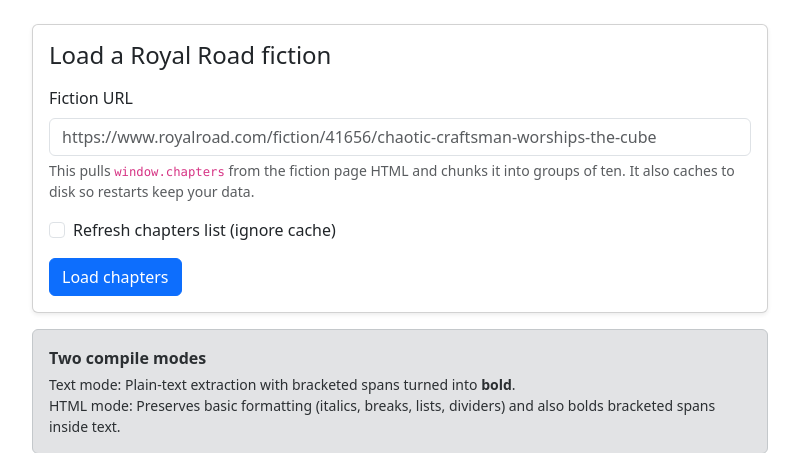
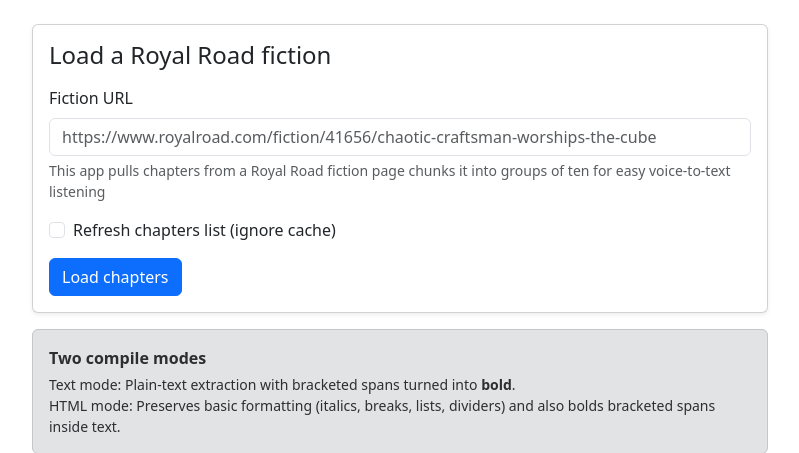
Before and after one commit to pbenzoni/royal-highway, a Flask app: page / in a window 1280 px wide. Shown: the part 57-510 px from the top of the page, without its empty margins (240-1039 px from the left). Run offline with Flask 3, Linux system fonts and the light colour scheme.

Commit message:
Update app description for clarity
This change updates the description text for the app to clarify its functionality.

```diff
--- a/templates/index.html
+++ b/templates/index.html
@@ -17,7 +17,7 @@
                 required
               />
               <div class="form-text">
-                This pulls <code>window.chapters</code> from the fiction page HTML and chunks it into groups of ten. It also caches to disk so restarts keep your data.
+                This app pulls chapters from a Royal Road fiction page chunks it into groups of ten for easy voice-to-text listening
               </div>
             </div>
 
```
